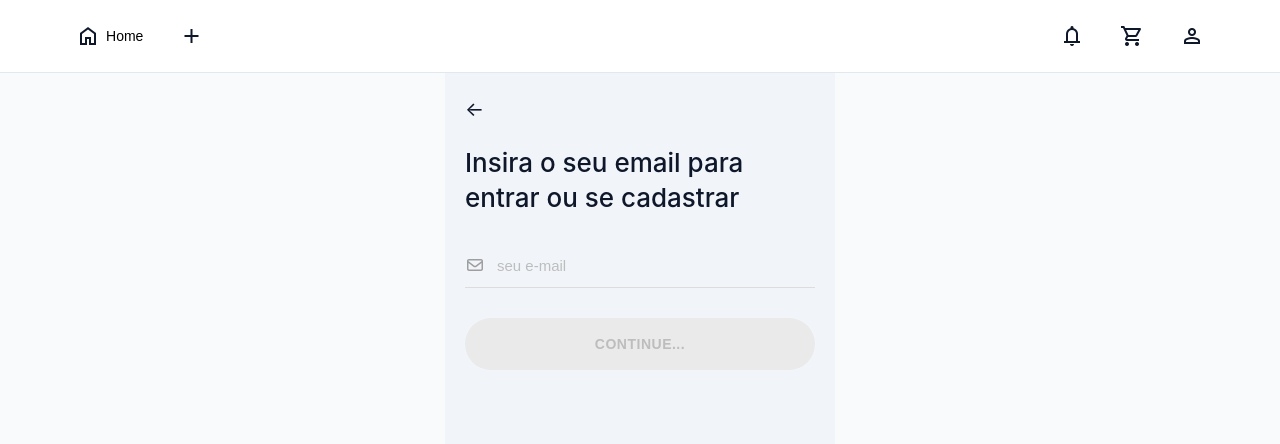
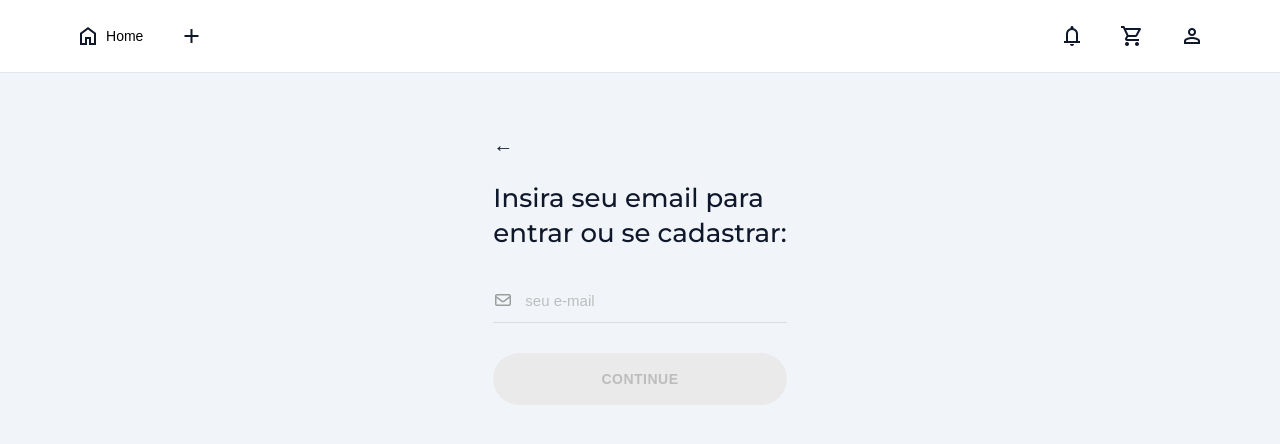
Before and after one commit to amandastss/Reveste-Frontend, a Vue app: page /auth/email in a window 1280 px wide. Shown: the top 444 px of the page. Built offline with nearby package versions, Linux system fonts and the light colour scheme; a web font is replaced by a local one.

Commit message:
FEAT: Implementação do sistema de login - CSS das telas #20

```diff
--- a/src/views/auth/EmailView.vue
+++ b/src/views/auth/EmailView.vue
@@ -41,8 +41,8 @@ async function next() {
       <div class="back" @click="goHome">←</div>
 
       <h1 class="title">
-        Insira o seu email para<br />
-        entrar ou se cadastrar
+        Insira seu email para<br />
+        entrar ou se cadastrar:
       </h1>
 
       <div class="input">
@@ -54,7 +54,7 @@ async function next() {
       </div>
 
       <button class="button" :class="{ active: isValid }" :disabled="!isValid" @click="next">
-        CONTINUE...
+        CONTINUE
       </button>
     </div>
   </div>
@@ -69,7 +69,7 @@ async function next() {
   display: flex;
   flex-direction: column;
   justify-content: space-between;
-  font-family: 'Inter', sans-serif;
+  font-family: 'Montserrat', sans-serif;
 }
 .back {
   font-size: 20px;
@@ -171,4 +171,32 @@ async function next() {
 .apple {
   background: #000;
 }
+
+/* TABLET E DESKTOP */
+@media (min-width: 768px) {
+  .screen {
+    max-width: 100%;
+    margin: 0;
+    padding: 40px 24px;
+  }
+  .screen > div {
+    max-width: 420px;
+    margin: 0 auto;
+  }
+}
+
+/* DESKTOP GRANDE */
+@media (min-width: 1024px) {
+  body {
+    background: #f5f5f5;
+  }
+
+  .screen {
+    padding: 60px 20px;
+  }
+
+  .screen > div {
+    max-width: 420px;
+  }
+}
 </style>
```
